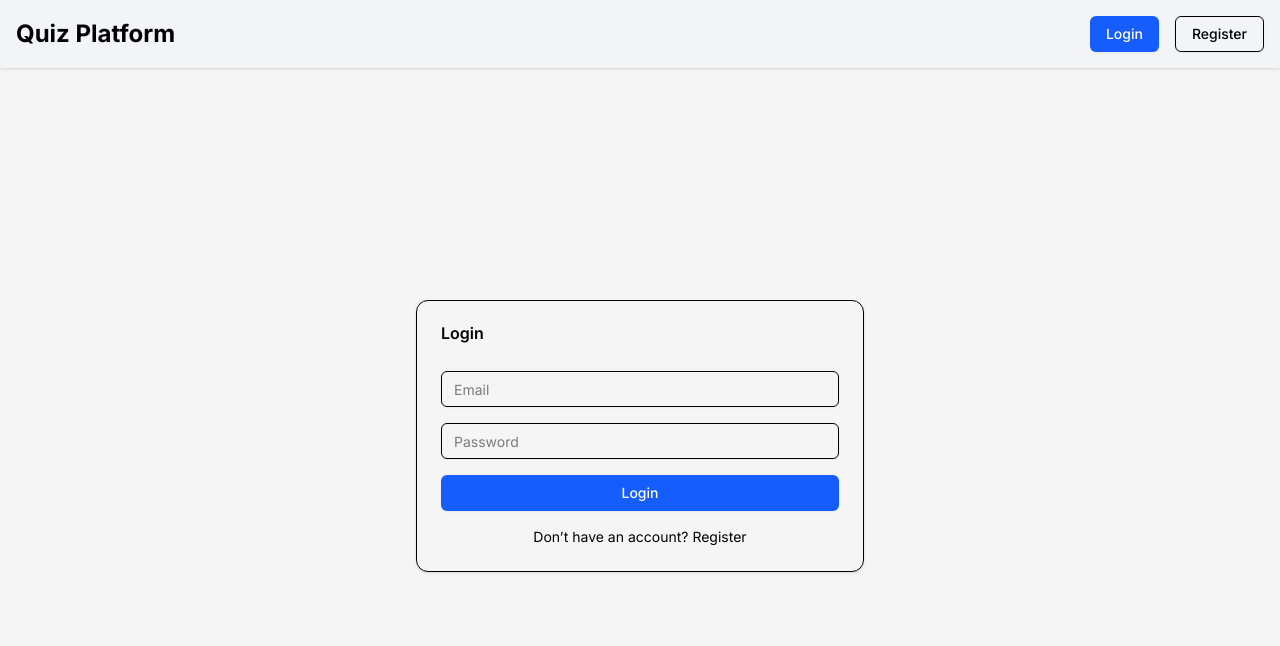
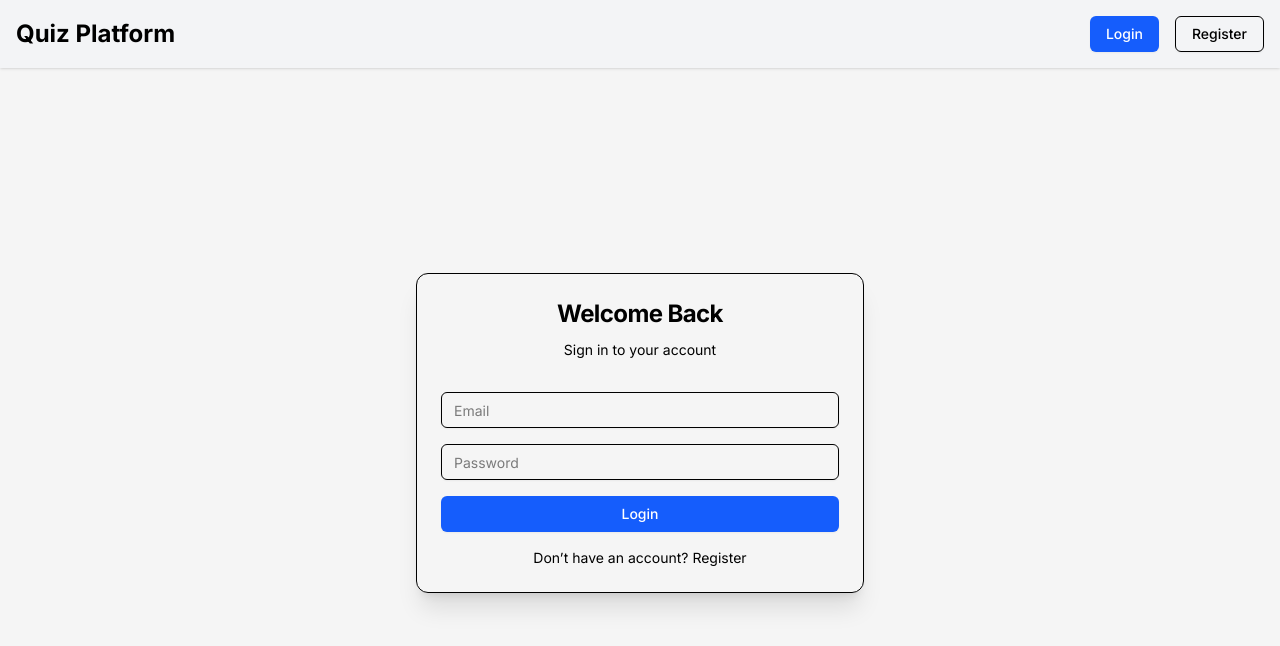
Before and after one commit to deepakdnayak/quiz-platform, a Next.js app: page /auth/login in a window 1280 px wide. Shown: the top 646 px of the page. Built offline with nearby package versions, Linux system fonts and the light colour scheme; no server answers.

Commit message:
Modifications 1

```diff
--- a/src/app/auth/login/page.tsx
+++ b/src/app/auth/login/page.tsx
@@ -46,10 +46,13 @@ export default function LoginPage() {
   };
 
   return (
-    <div className="flex items-center justify-center h-[calc(100vh-64px)] bg-background">
-      <Card className="w-full max-w-md">
-        <CardHeader>
-          <CardTitle>Login</CardTitle>
+    <div className="flex items-center justify-center h-[calc(100vh-70px)] bg-background">
+      <Card className="w-full max-w-md shadow-xl">
+        <CardHeader className="text-center space-y-1 pb-2">
+          <CardTitle className="text-2xl font-bold tracking-tight">Welcome Back</CardTitle>
+          <p className="text-sm text-muted-foreground">
+            Sign in to your account
+          </p>
         </CardHeader>
         <CardContent>
           <form onSubmit={handleSubmit} className="space-y-4">
--- a/src/app/auth/register/page.tsx
+++ b/src/app/auth/register/page.tsx
@@ -50,10 +50,10 @@ export default function RegisterPage() {
   };
 
   return (
-    <div className="flex items-center justify-center min-h-[calc(100vh-64px)] bg-background">
+    <div className="flex items-center justify-center min-h-[calc(100vh-70px)] bg-background">
       <Card className="w-full max-w-md shadow-xl">
-        <CardHeader>
-          <CardTitle>Register</CardTitle>
+        <CardHeader className="text-center space-y-1 pb-2">
+          <CardTitle className="text-2xl font-bold tracking-tight">Register</CardTitle>
         </CardHeader>
         <CardContent>
           <form onSubmit={handleSubmit} className="space-y-4">
--- a/src/app/globals.css
+++ b/src/app/globals.css
@@ -5,3 +5,14 @@ body {
   background-color: #F5F5F5;
   margin: 0;
 }
+
+/* Hide scrollbar for Chrome, Safari and Opera */
+::-webkit-scrollbar {
+  display: none;
+}
+
+/* Hide scrollbar for IE, Edge and Firefox */
+html {
+  scrollbar-width: none; /* Firefox */
+  -ms-overflow-style: none; /* IE and Edge */
+}
--- a/src/app/page.tsx
+++ b/src/app/page.tsx
@@ -111,27 +111,11 @@ export default function Home() {
           <div className="flex justify-center gap-4">
             <Link href="/auth/register">
               <Button
-                ref={buttonRef}
+                variant="default"
                 onClick={handleClick}
                 className="relative bg-white text-blue-600 hover:bg-gray-100 font-semibold py-3 px-6 rounded-md overflow-hidden text-lg"
               >
-                Get Started
-                <style jsx>{`
-                  .ripple {
-                    position: absolute;
-                    border-radius: 50%;
-                    background: rgba(255, 255, 255, 0.4);
-                    transform: scale(0);
-                    animation: ripple 600ms linear;
-                    pointer-events: none;
-                  }
-                  @keyframes ripple {
-                    to {
-                      transform: scale(4);
-                      opacity: 0;
-                    }
-                  }
-                `}</style>
+                Sign Up
               </Button>
             </Link>
             <Link href="/auth/login">
--- a/src/lib/api.ts
+++ b/src/lib/api.ts
@@ -2,7 +2,7 @@ import axios from 'axios';
 import { CreateQuizForm, QuizResultForInstructor,StatsResponse, InstructorDashboard, InstructorQuiz, QuizStatistics, QuizDetails, QuizAttempt, QuizResults, Profile, ProfileResponse, UpdateProfileData } from './types';
 
 
-const baseURL = process.env.NEXT_PUBLIC_API_URL || 'https://csd-backend.vercel.app/';
+const baseURL = process.env.NEXT_PUBLIC_NODE_ENV=="production" ? process.env.NEXT_PUBLIC_API_URL : 'http://localhost:5000';
 console.log('API baseURL:', baseURL); // Debug log
 
 const api = axios.create({
```
